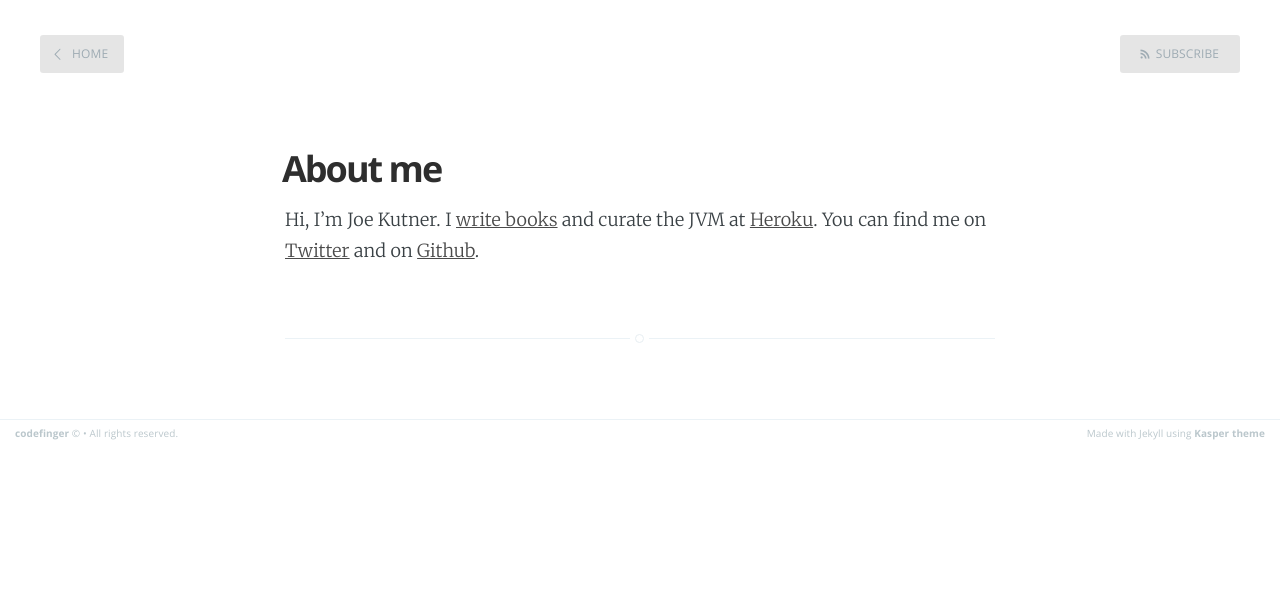
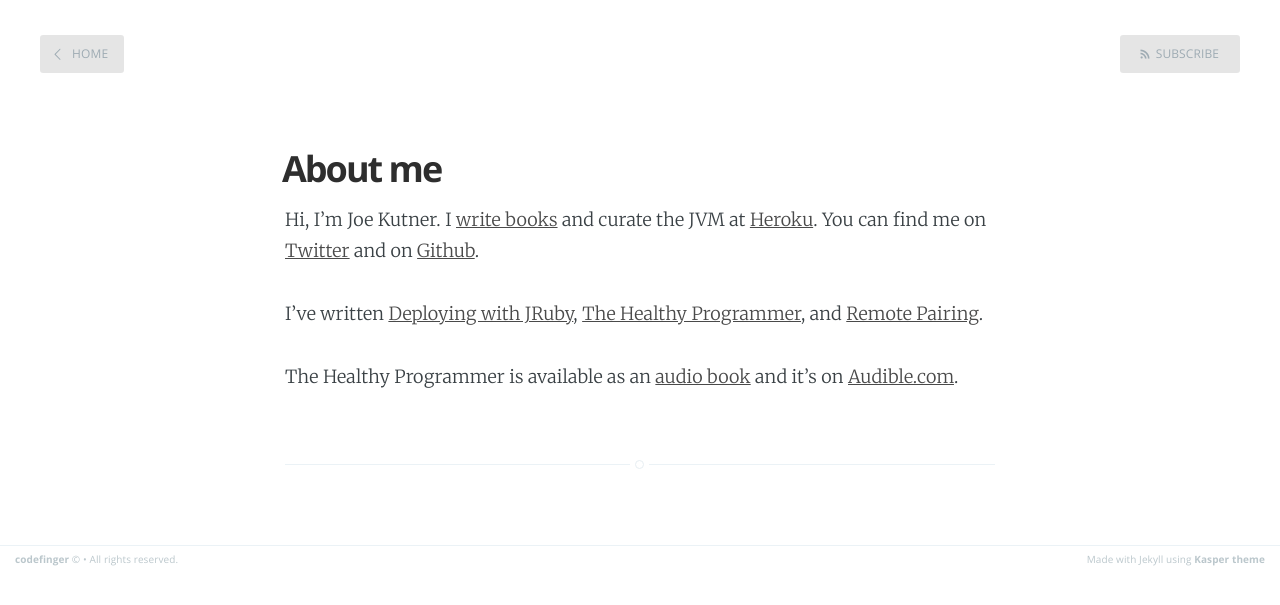
Before and after one commit to jkutner/jkutner.github.com, a Jekyll site: the page built from about.md, in a window 1280 px wide. Shown: the top 605 px of the page. Built offline with Jekyll 4.4.1, drawn with Linux system fonts in a browser that asks for light colours; Markdown is read by kramdown in place of the engine named in the settings.

Commit message:
updated about

```diff
--- a/about.md
+++ b/about.md
@@ -7,3 +7,10 @@
 and curate the JVM at [Heroku](http://heroku.com).
 You can find me on [Twitter](https://twitter.com/codefinger)
 and on [Github](https://github.com/jkutner).
+
+I've written [Deploying with JRuby](http://amzn.com/1934356972),
+[The Healthy Programmer](http://healthyprog.com/), and
+[Remote Pairing](https://pragprog.com/book/jkrp/remote-pairing).
+
+The Healthy Programmer is available as an [audio book](https://pragprog.com/audio_books/jkthp/the-healthy-programmer-audio-book)
+and it's on [Audible.com](http://www.audible.com/pd/Self-Development/The-Healthy-Programmer-Audiobook/B00OMEE02E).
```
